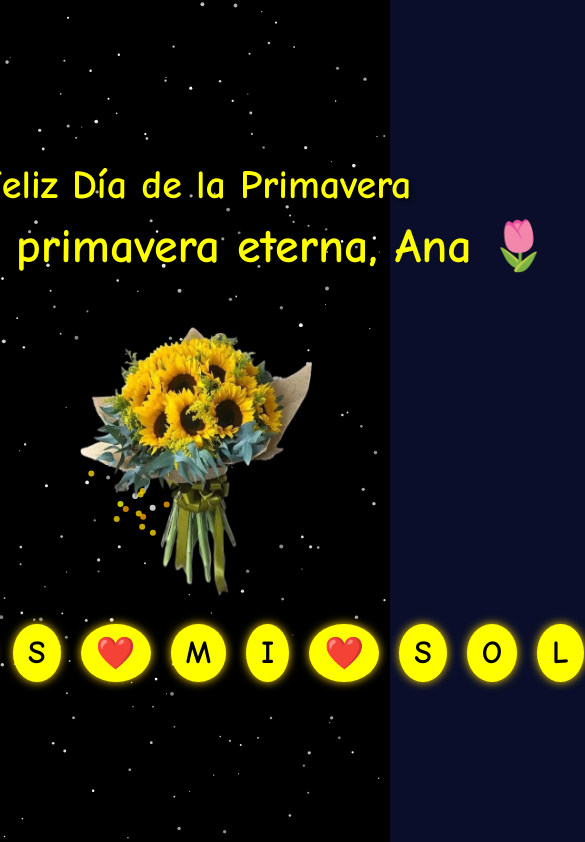
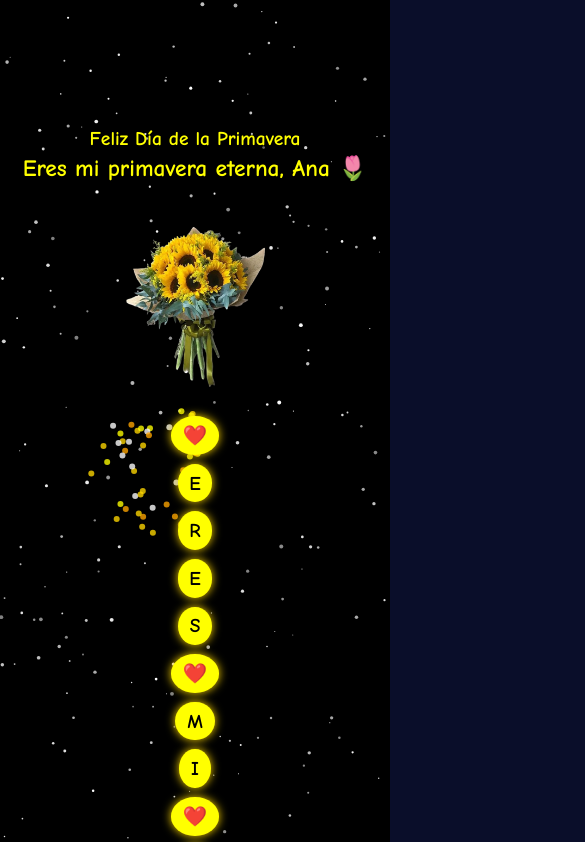
Before and after one commit to JSullonvi/primavera, a plain HTML site: page index.html in a window 390 px wide. Shown: the top 842 px of the page, 585 px wide, since content can reach past the window. Drawn offline with Linux system fonts and the light colour scheme.

Commit message:
Update style.css

```diff
--- a/style.css
+++ b/style.css
@@ -26,38 +26,45 @@
   color: yellow;
   position: relative;
   z-index: 10;
+  max-width: 90vw; /* Added for responsiveness: prevents overflow on small screens */
+  padding: 0 10px; /* Added padding for mobile edges */
 }
 
 .titulo {
-      font-size: 2.5em;
+  font-size: clamp(1.5rem, 4vw, 2.5em); /* Responsive font: scales between 1.5rem and 2.5em */
   margin: 0;
   text-shadow: 2px 2px 4px rgba(0, 0, 0, 0.7);
 }
+
 .subtitulo {
-      font-size: 3em;
+  font-size: clamp(2rem, 5vw, 3em); /* Responsive: scales for better mobile fit */
   font-weight: bold;
   margin: 10px 0;
   animation: shine 3s infinite linear;
+  line-height: 1.2; /* Added for better text wrapping */
 }
+
 @keyframes shine {
   0% { background-position: 0% 50%; }
   100% { background-position: 100% 50%; }
 }
 
 .ramo img {
-    width: 250px;
+  width: clamp(150px, 30vw, 250px); /* Responsive: scales image width */
   margin-top: 20px;
+  max-width: 100%; /* Ensures it doesn't exceed container */
+  height: auto; /* Maintains aspect ratio */
   animation: subirRamo 2s ease-out forwards;
 }
 
 @keyframes subirRamo {
   0% {
-      transform: translateY(150px); /* Comienza desde abajo */
-      opacity: 0;                  /* invisible al inicio */
+    transform: translateY(150px);
+    opacity: 0;
   }
   100% {
-      transform: translateY(0);    /* Llega a su lugar original */
-      opacity: 1;                  /* visible */
+    transform: translateY(0);
+    opacity: 1;
   }
 }
 
@@ -65,16 +72,19 @@
   display: flex;
   justify-content: center;
   margin-top: 20px;
-      font-size: 2em;
+  font-size: clamp(1.5em, 4vw, 2em); /* Responsive font for balloons */
+  flex-wrap: wrap; /* Added: wraps to next line on very small screens */
+  gap: 5px; /* Added: flexible spacing instead of fixed margins */
 }
+
 .globos span {
-      margin: 0 10px;
   background: yellow;
   color: black;
-      padding: 10px 15px;
+  padding: clamp(5px, 2vw, 10px) clamp(8px, 3vw, 15px); /* Responsive padding */
   border-radius: 50%;
   font-weight: bold;
   box-shadow: 0 0 10px gold;
+  margin: 0; /* Reset margin, use gap instead */
 }
 
 #fireworks {
@@ -85,3 +95,59 @@
   height: 100%;
   z-index: 2;
 }
+
+/* Media Queries for Enhanced Responsiveness */
+@media (max-width: 768px) {
+  .container {
+    padding: 0 20px;
+    align-items: flex-start; /* Adjust alignment for shorter screens */
+    margin-top: 10vh; /* Push down slightly on mobile */
+  }
+
+  .subtitulo {
+    font-size: clamp(1.5rem, 6vw, 2.5em); /* Further reduce on tablets */
+  }
+
+  .globos {
+    justify-content: center;
+    flex-direction: row; /* Keep row but allow wrap */
+  }
+
+  .ramo img {
+    width: clamp(120px, 40vw, 200px); /* Smaller on tablets */
+  }
+}
+
+@media (max-width: 480px) {
+  body {
+    align-items: flex-start; /* Start from top on small mobiles */
+    padding-top: 5vh;
+  }
+
+  .titulo {
+    font-size: clamp(1.2rem, 5vw, 2em);
+  }
+
+  .subtitulo {
+    font-size: clamp(1.2rem, 6vw, 2em);
+    margin: 5px 0;
+  }
+
+  .globos {
+    font-size: clamp(1.2em, 5vw, 1.5em);
+    flex-direction: column; /* Stack vertically on tiny screens */
+    align-items: center;
+  }
+
+  .globos span {
+    margin: 2px 0; /* Vertical spacing when stacked */
+  }
+
+  .ramo {
+    margin-top: 10px;
+  }
+
+  .ramo img {
+    width: clamp(100px, 50vw, 150px); /* Even smaller on phones */
+  }
+}
```
Lines whose indentation alone changed are shown as unchanged.
